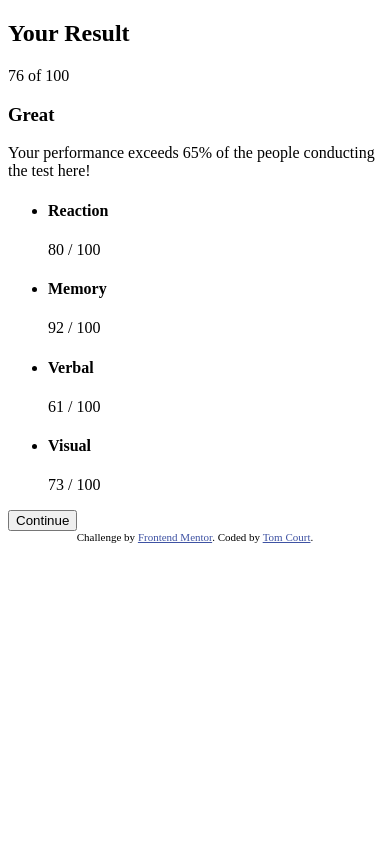
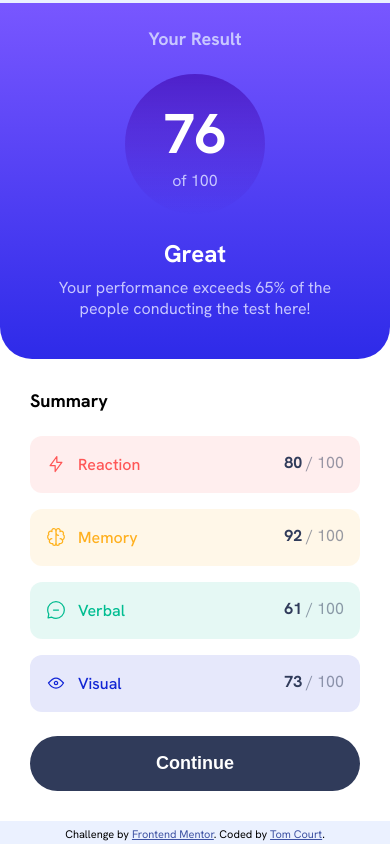
Before and after one commit to Tomcourt89/Results-summary, a plain HTML site: page index.html in a window 390 px wide. Drawn offline with Linux system fonts and the light colour scheme.

Commit message:
Mobile styling complete
Explored using nested css. Icons placed in with css until I work on dynamically adding them.

```diff
--- a/css/styles.css
+++ b/css/styles.css
@@ -0,0 +1,198 @@
+:root {
+
+    --light-red: 0, 100%, 67%;
+    --orange-yellow: 39, 100%, 56%;
+    --green-teal: 166, 100%, 37%;
+    --cobalt-blue: 234, 85%, 45%;
+
+    --slate-blue: 252, 100%, 67%;
+    --royal-blue: 241, 81%, 54%;
+
+    --violet-blue: 256, 72%, 46%, 1;
+    --persian-blue: 241, 72%, 46%, 0;
+
+    --white: 0, 0%, 100%;
+    --pale-blue: 221, 100%, 96%;
+    --light-lavender: 241, 100%, 89%;
+    --dark-gray-blue: 224, 30%, 27%;
+
+    --text-sm: 1rem;
+    --text-base: 1.125rem;
+    --text-lg: 1.5rem;
+    --text-xl: 3.5rem;
+}
+
+@font-face {
+    font-family: "Hanken";
+    src: url(../assets/fonts/HankenGrotesk-VariableFont_wght.ttf);
+}
+
+* {
+    box-sizing: border-box;
+    padding: 0;
+    margin: 0;
+}
+
+body {
+    display: grid;
+    height: 100vh;
+    place-items: center;
+    font-family: "Hanken";
+    background: hsl(var(--pale-blue));
+}
+
+article {
+    background: hsl(var(--white));
+}
+
+h2 {
+    font-size: var(--text-base);
+    font-weight: 700;
+}
+
+h3 {
+    font-size: var(--text-lg);
+    font-weight: 700;
+}
+
+.result {
+    background: linear-gradient(hsla(var(--slate-blue)), hsla(var(--royal-blue)));
+    border-radius: 0 0 32px 32px;
+    display: flex;
+    flex-direction: column;
+    align-items: center;
+    padding: 24px 58px 40px;
+    gap: 24px;
+    color: hsl(var(--light-lavender));
+
+    .percent {
+        display: flex;
+        flex-direction: column;
+        height: 140px;
+        width: 140px;
+        justify-content: center;
+        align-items: center;
+        border-radius: 50%;
+        background: linear-gradient(hsla(var(--violet-blue)), hsla(var(--persian-blue)));
+        background-blend-mode: color;
+
+        span {
+            color: hsl(var(--white));
+            font-size: var(--text-xl);
+            font-weight: 700;
+            line-height: 72px;
+        }
+    }
+
+    > div {
+        text-align: center;
+
+        h3 {
+            color: hsl(var(--white));
+            margin-bottom: 8px;
+        }
+    }
+}
+
+.summary {
+    padding: 30px;
+    display: flex;
+    flex-direction: column;
+
+    ul {
+        display: flex;
+        flex-direction: column;
+        gap: 16px;
+        margin-block: 24px;
+
+        li {
+            border-radius: 12px;
+            display: flex;
+            justify-content: space-between;
+            padding: 16px;
+
+            h4 {
+                font-size: var(--text-sm);
+                font-weight: 500;
+                display: flex;
+                align-items: center;
+            }
+
+            p {
+                color: hsla(var(--dark-gray-blue), 0.5);
+
+                span {
+                    color: hsla(var(--dark-gray-blue), 1);
+                    font-weight: 700;
+                }
+            }
+        }
+
+        .reaction {
+            background: hsla(var(--light-red), 0.1);
+
+            h4 {
+                color: hsl(var(--light-red));
+
+                &::before {
+                    content: url(../assets/images/icon-reaction.svg);
+                    transform: translateY(2px);
+                    margin-right: 12px;
+                }
+            }
+        }
+
+        .memory {
+            background: hsla(var(--orange-yellow), 0.1);
+
+            h4 {
+                color: hsl(var(--orange-yellow));
+
+                &::before {
+                    content: url(../assets/images/icon-memory.svg);
+                    transform: translateY(2px);
+                    margin-right: 12px;
+                }
+            }
+        }
+
+        .verbal {
+            background: hsla(var(--green-teal), 0.1);
+
+            h4 {
+                color: hsl(var(--green-teal));
+
+                &::before {
+                    content: url(../assets/images/icon-verbal.svg);
+                    transform: translateY(2px);
+                    margin-right: 12px;
+                }
+            }
+        }
+
+        .visual {
+            background: hsla(var(--cobalt-blue), 0.1);
+
+            h4 {
+                color: hsl(var(--cobalt-blue));
+
+                &::before {
+                    content: url(../assets/images/icon-visual.svg);
+                    transform: translateY(2px);
+                    margin-right: 12px;
+                }
+            }
+        }
+    }
+
+    button {
+        background: hsl(var(--dark-gray-blue));
+        color: hsl(var(--white));
+        outline: none;
+        border: none;
+        border-radius: 128px;
+        padding-block: 17px;
+        font-size: var(--text-base);
+        font-weight: 700;
+    }
+}
--- a/index.html
+++ b/index.html
@@ -32,20 +32,22 @@
     </section>
 
     <section class="summary">
+      <h2>Summary</h2>
+
       <ul>
-        <li>
+        <li class="reaction">
           <h4>Reaction</h4>
           <p><span>80</span> / 100</p>
         </li>
-        <li>
+        <li class="memory">
           <h4>Memory</h4>
           <p><span>92</span> / 100</p>
         </li>
-        <li>
+        <li class="verbal">
           <h4>Verbal</h4>
           <p><span>61</span> / 100</p>
         </li>
-        <li>
+        <li class="visual">
           <h4>Visual</h4>
           <p><span>73</span> / 100</p>
         </li>
```
Also changed, not shown: 1 other file.
